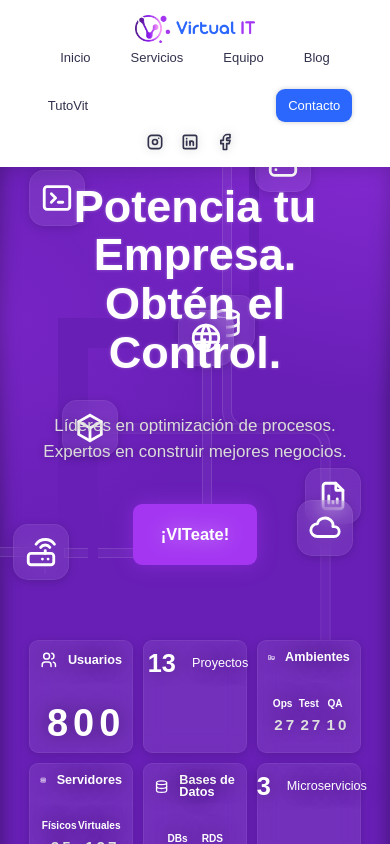
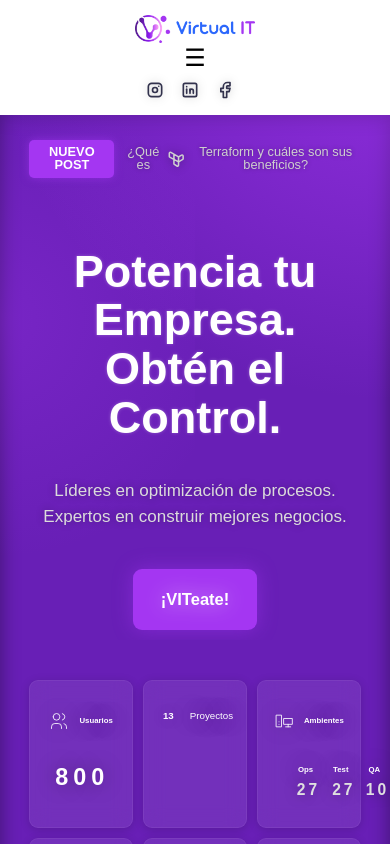
Before and after one commit to ivanbonomi13/vit-site, a React (Vite) app: page / in a window 390 px wide. Shown: the top 844 px of the page. Built offline with nearby package versions, Linux system fonts and the light colour scheme; a web font is replaced by a local one.

Commit message:
cambios en responsive

```diff
--- a/public/styles/components/clients.css
+++ b/public/styles/components/clients.css
@@ -173,7 +173,7 @@
     .clients-location-video {
         transform:
         translateX(-15%) translateY(-20%)  rotate3d(2, 2.5, 1, 320deg) !important;
-        width: 400px;
+        width: 300px;
 
     }
 
--- a/public/styles/components/data.css
+++ b/public/styles/components/data.css
@@ -1,3 +1,4 @@
+/* Estilos generales */
 .data-content {
     display: grid;
     grid-template-columns: repeat(9, 1fr);
@@ -13,8 +14,7 @@
     backdrop-filter: blur(10px);
 
     box-shadow: 0 2px 10px #00000026;
-    transition:
-        transform .2s ease-in-out;
+    transition: transform .2s ease-in-out;
 }
 
 .data-pad:hover {
@@ -25,6 +25,7 @@
     transform: scale(1);
 }
 
+/* Posicionamiento de los pads */
 .data-pad:first-of-type {
     grid-column: 1 / 4;
     grid-row: 1 / 2;
@@ -55,76 +56,70 @@
     grid-row: 2 / 3;
 }
 
+/* DataPad Simple */
 .data-pad-simple {
     display: flex;
     align-items: center;
     justify-content: center;
-
     color: #fff;
 }
 
 .data-pad-simple-amount {
     font-weight: 700;
-    font-size: 60px;
+    font-size: 2.5vw; /* Ajuste dinámico al ancho de la ventana */
+    letter-spacing: 0;
     text-align: center;
-    letter-spacing: 0;
-
     color: #fff;
     text-shadow: 0 0 16px #0005;
-
     margin-right: 22px;
     transform: translateX(6px);
 }
 
 .data-pad-simple-title {
     font-weight: 500;
-    font-size: 30px;
+    font-size: 2.5vw; /* Ajuste dinámico */
     text-shadow: 0 0 20px #0009;
 }
 
+/* Cabecera de DataPad */
 .data-pad-head {
     display: flex;
     align-items: center;
     justify-content: center;
-
     margin-bottom: 35px;
 }
 
 .data-pad-head-icon {
-    stroke: #fff;
-    stroke-width: 2;
-
-    width: 44px;
+    width: 3vw;
+    min-width: 20px; /* Tamaño mínimo para los iconos */
     margin-right: 10px;
-
     filter: drop-shadow(0 0 10px #0006);
 }
 
 .data-pad-head-title {
-    font-size: 26px;
+    font-size: 2vw; /* Ajuste dinámico del título */
     font-weight: 600;
-
     color: #fff;
     text-shadow: 0 0 20px #000a;
 }
 
+/* Cantidad principal de DataPad */
 .data-pad-amount {
     display: block;
-
     letter-spacing: 5px;
     font-weight: 700;
-    font-size: 60px;
+    font-size: 4vw; /* Ajuste dinámico al ancho de la ventana */
     text-align: center;
-
     color: #fff;
     transform: translateX(5px);
     text-shadow: 0 0 20px #0006;
 }
 
 .data-pad:first-of-type>.data-pad-amount {
-    font-size: 90px;
+    font-size: 6vw; /* Ajuste especial para el primer DataPad */
 }
 
+/* Estilos de la lista dentro del DataPad */
 .data-pad-list {
     display: flex;
     align-items: center;
@@ -134,201 +129,41 @@
 .data-pad-list-item-title {
     text-align: center;
     font-weight: 600;
-    font-size: 20px;
-
+    font-size: 2vw; /* Ajuste dinámico */
     color: #fff;
     margin-bottom: 8px;
     text-shadow: 0 0 20px #0008;
 }
 
 .data-pad-list-item-amount {
-    font-size: 42px;
+    font-size: 4vw; /* Ajuste dinámico */
     font-weight: 700;
     text-align: center;
     text-shadow: 0 0 14px #0006;
     letter-spacing: 3px;
-
     color: #dfdfdf;
     display: block;
     transform: translateX(3px);
 }
 
+/* Transición para el tamaño de la cantidad */
 .data-pad-simple-amount {
-    transition:
-        all .1s ease-in-out;
+    transition: all .1s ease-in-out;
 }
 
-/* Responsive Styles */
-@media screen and (max-width: 1200px) {
+@media (max-width: 480px){
+
     .data-content {
-        grid-template-columns: repeat(6, 1fr);
-        gap: 20px;
+        gap: 10px;
+        margin-top: 40px;
+    }
+    .data-pad:first-of-type>.data-pad-amount {
+        margin-left: -10px;
     }
 
-    .data-pad:first-of-type {
-        grid-column: 1 / 3;
-    }
-
-    .data-pad:nth-of-type(2) {
-        grid-column: 3 / 5;
-    }
-
-    .data-pad:nth-of-type(3) {
-        grid-column: 5 / 7;
-    }
-
-    .data-pad:nth-of-type(4) {
-        grid-column: 1 / 3;
-    }
-
-    .data-pad:nth-of-type(5) {
-        grid-column: 3 / 5;
-    }
-
-    .data-pad:last-of-type {
-        grid-column: 5 / 7;
-    }
-    .data-pad-simple-amount {
-        font-size: 6vh;
-    }
-
-    .data-pad-simple-title {
-        font-size: 3vh;
-    }
-
-    .data-pad-head-title {
-        font-size: 3vh;
-    }
-
-    .data-pad-list-item-title {
-        font-size: 2.4vh;
-    }
-
-    .data-pad-list-item-amount {
-        font-size: 4.5vh;
-    }
-    .data-pad:first-of-type>.data-pad-amount {
-        font-size: 8vh;
-    }
-    .data-pad-head-icon {
-        width: 6vh;
+    .data-pad-list-item-title{
+        margin-right: 10px;
+        margin-left: 10px;
     }
 
 }
-
-@media screen and (max-width: 900px) {
-    .data-content {
-        grid-template-columns: repeat(9, 1fr);
-        gap: 15px;
-    }
-
-    .data-pad:first-of-type,
-    .data-pad:nth-of-type(2),
-    .data-pad:nth-of-type(3) {
-        grid-column: span 3;
-    }
-
-    .data-pad:nth-of-type(4),
-    .data-pad:nth-of-type(5),
-    .data-pad:last-of-type {
-        grid-column: span 3;
-    }
-    .data-pad-simple-amount {
-        font-size: 5vh;
-    }
-
-    .data-pad-simple-title {
-        font-size: 2.4vh;
-    }
-
-    .data-pad-head-title {
-        font-size: 2.4vh;
-    }
-
-    .data-pad-list-item-title {
-        font-size: 1.9vh;
-    }
-
-    .data-pad-list-item-amount {
-        font-size: 3.6vh;
-    }
-    .data-pad:first-of-type>.data-pad-amount {
-        font-size: 6.4vh;
-    }
-    .data-pad-head-icon {
-        width: 5vh;
-    }
-
-}
-
-@media screen and (max-width: 600px) {
-    .data-content {
-        gap: 10px;
-    }
-
-    .data-pad {
-        padding: 10px;
-    }
-
-    .data-pad-simple-amount {
-        font-size: 3.5vh;
-    }
-
-    .data-pad-simple-title {
-        font-size: 1.7vh;
-    }
-
-    .data-pad-head-title {
-        font-size: 1.7vh;
-    }
-
-    .data-pad-list-item-title {
-        font-size: 1.4vh;
-    }
-
-    .data-pad-list-item-amount {
-        font-size: 2vh;
-    }
-    .data-pad:first-of-type>.data-pad-amount {
-        font-size: 5vh;
-    }
-    .data-pad-head-icon {
-        width: 3.5vh;
-    }
-}
-
-@media screen and (max-width: 420px) {
-    .data-content {
-        gap: 10px;
-    }
-
-    .data-pad {
-        padding: 10px;
-    }
-
-    .data-pad-simple-amount {
-        font-size: 3vh;
-    }
-
-    .data-pad-simple-title {
-        font-size: 1.5vh;
-    }
-
-    .data-pad-head-title {
-        font-size: 1.5vh;
-    }
-
-    .data-pad-list-item-title {
-        font-size: 1.2vh;
-    }
-
-    .data-pad-list-item-amount {
-        font-size: 1.8vh;
-    }
-    .data-pad:first-of-type>.data-pad-amount {
-        font-size: 4.5vh;
-    }
-    .data-pad-head-icon {
-        width: 3vh;
-    }
-}
--- a/public/styles/components/header.css
+++ b/public/styles/components/header.css
@@ -126,6 +126,8 @@
     background-color: #1b42a3;
 }
 
+/* Redes Sociales */
+
 .header-social {
     display: flex;
     align-items: center;
@@ -169,8 +171,47 @@
 }
 
 /* MEDIA QUERIES */
+@media (min-width: 769px) {
+    .header__menu-toggle {
+        display: none;
+    }
+
+    .header__container__nav {
+        display: flex;
+        position: static;
+        background: none;
+        box-shadow: none;
+    }
+}
 
 @media (max-width: 768px) {
+    .header__container__nav {
+        display: none;
+        flex-direction: column;
+        position: absolute;
+        top: 100%;
+        left: 0;
+        width: 100%;
+        background-color: white;
+        z-index: 10;
+        box-shadow: 0 4px 6px rgba(0, 0, 0, 0.1);
+    }
+
+    .header__container__nav.open {
+        display: flex;
+        width: fit-content;
+        left: 50%;
+        transform: translateX(-50%);
+    }
+
+    .header__menu-toggle {
+        display: block;
+        background: none;
+        border: none;
+        font-size: 24px;
+        cursor: pointer;
+    }
+
     .header {
         padding: 15px 10px;
     }
@@ -185,6 +226,7 @@
     }
 
     .nav-list {
+        flex-direction: column; /* Menú desplegable en forma de columna */
         gap: 20px; /* Reducir el espacio entre elementos */
         justify-content: center; /* Centrar los enlaces */
     }
--- a/public/styles/components/hero.css
+++ b/public/styles/components/hero.css
@@ -201,3 +201,15 @@
 .hero-cta:hover>.hero-cta-text {
     margin-left: 42px;
 }
+
+@media (max-width: 768px){
+    .hero-top-ad{
+        margin-top: 80px;
+    }
+}
+
+@media (max-width: 480px){
+    .hero-top-ad{
+        margin-top: 130px;
+    }
+}
--- a/public/styles/components/herobg.css
+++ b/public/styles/components/herobg.css
@@ -288,3 +288,9 @@
     background-color: #681fb6;
     opacity: 1 !important;
 }
+
+@media(max-width: 768px){
+    .hero-bg{
+        display: none;
+    }
+}
--- a/src/components/site/Header.jsx
+++ b/src/components/site/Header.jsx
@@ -1,7 +1,6 @@
 import '../../../public/styles/components/header.css';
-
+import React, { useState } from 'react';
 import { Link } from 'react-router-dom';
-
 import { Icon } from '../Icon';
 import { getIcons } from '../Icons';
 
@@ -53,15 +52,33 @@ const socialItems = [
 ];
 
 export const Header = () => {
+    const [isMenuOpen, setIsMenuOpen] = useState(false);
+
+    const toggleMenu = () => {
+        setIsMenuOpen(!isMenuOpen);
+    };
+
     return (
         <header className='header'>
             <div className='header__container header-container section-container'>
+                {/* Logo de la marca */}
                 <div className='header__container__brand header-brand'>
                     <Link className='header__container__brand__link header-logo-link' to='/'>
                         <img className='header__container__link__logo header-logo' src='/images/logo/horizontal-logo.webp' alt='Logo de VIT' />
                     </Link>
                 </div>
-                <nav className='header__container__nav header-nav'>
+
+                {/* Botón de menú hamburguesa */}
+                <button
+                    className={`header__menu-toggle ${isMenuOpen ? 'open' : ''}`}
+                    onClick={toggleMenu}
+                    aria-label="Abrir menú de navegación"
+                >
+                    ☰
+                </button>
+
+                {/* Menú de navegación */}
+                <nav className={`header__container__nav header-nav ${isMenuOpen ? 'open' : ''}`}>
                     <ul className='header__container__nav__list nav-list not-selectable'>
                         {navItems.map((item, index) => (
                             <li key={index} className={`header__container__nav__list__item nav-item${item.name === 'Contacto' ? ' contact-button' : ''}`}>
@@ -79,6 +96,8 @@ export const Header = () => {
                         ))}
                     </ul>
                 </nav>
+
+                {/* Enlaces a redes sociales */}
                 <div className='header__container__social header-social'>
                     {socialItems.map((item, index) => (
                         <a key={index} className='header__container__social__link header-social-link'
```
